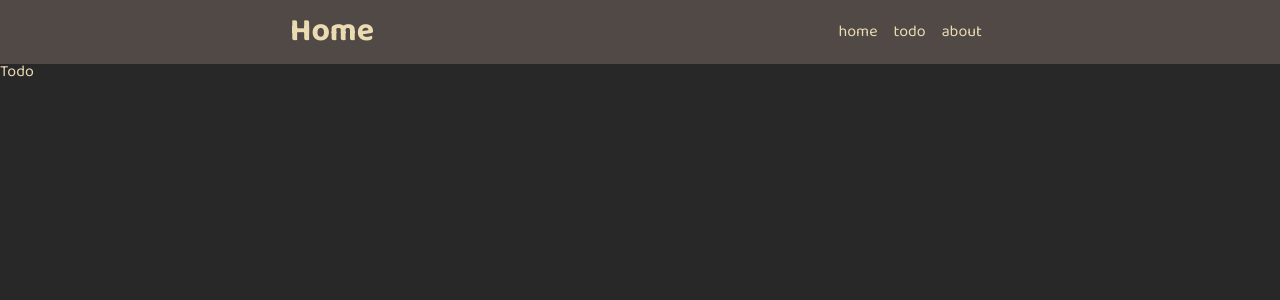
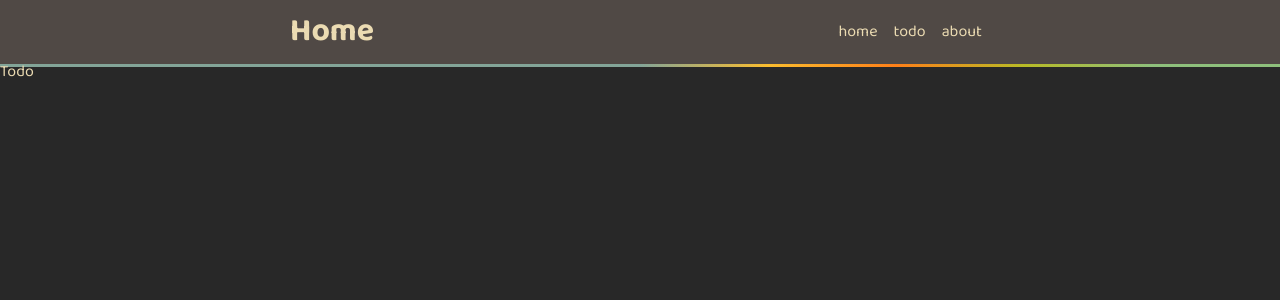
Before and after one commit to RonaldoSetzer/frontend-react, a React (Create React App) app: page /todo in a window 1280 px wide. Shown: the top 300 px of the page. Built offline with nearby package versions, Linux system fonts and the light colour scheme.

Commit message:
feat: Create a colorful bottom line to the Header component

```diff
--- a/src/components/Header/index.js
+++ b/src/components/Header/index.js
@@ -1,6 +1,6 @@
 import React from 'react';
 
-import { Background, Container, Title, Menu, MenuItem } from './styles';
+import { Background, Container, Title, Menu, MenuItem, Line } from './styles';
 
 function Header() {
   return (
@@ -13,6 +13,7 @@ function Header() {
           <MenuItem>about</MenuItem>
         </Menu>
       </Container>
+      <Line />
     </Background>
   );
 }
--- a/src/components/Header/styles.js
+++ b/src/components/Header/styles.js
@@ -1,4 +1,5 @@
 import styled from 'styled-components';
+import { palette } from '../../utils/colors';
 
 export const Background = styled.div`
   height: 4rem;
@@ -29,3 +30,19 @@ export const Title = styled.h1`
   font-weight: 700;
   font-size: 2rem;
 `;
+
+export const Line = styled.hr`
+  margin: 0 0 1rem;
+  padding: 0;
+  width: 100%;
+  height: 0.2rem;
+  border: none;
+  background: linear-gradient(
+    90deg,
+    ${palette.primary} 50%,
+    ${palette.secondary} 60%,
+    ${palette.danger} 70%,
+    ${palette.warning} 80%,
+    ${palette.info} 90%
+  );
+`;
```
